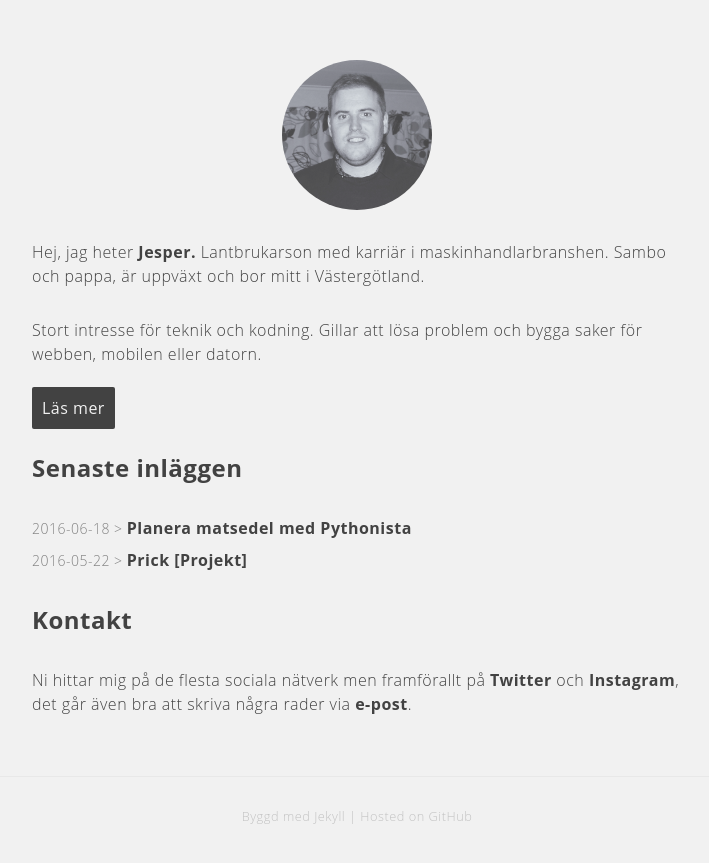
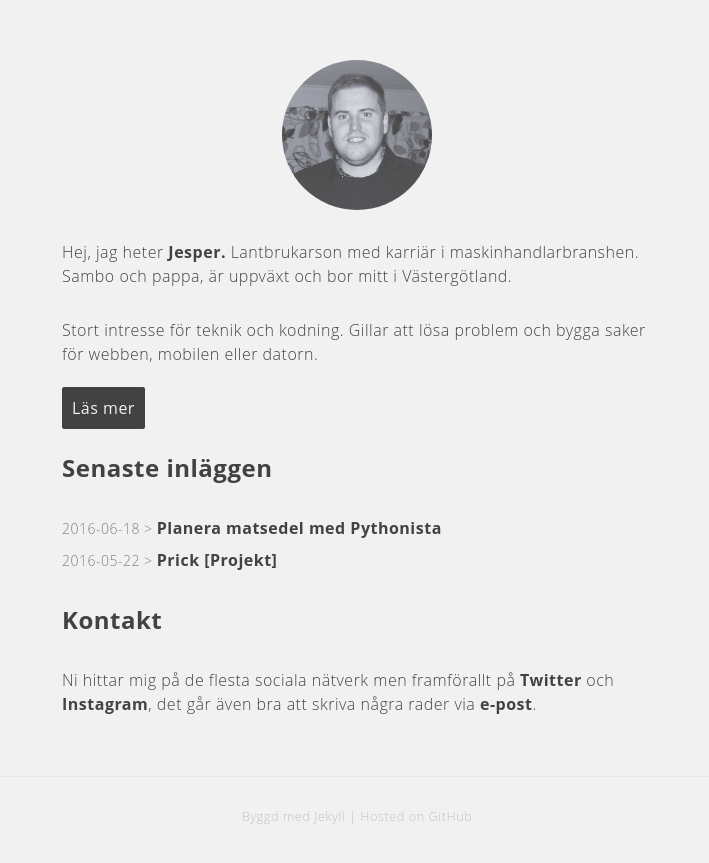
Before and after one commit to jesperpsvensson/jesperpsvensson.github.io, a Jekyll site: the page built from index.html, in a window 1280 px wide. Shown: the top 863 px of the page, without its empty margins (283-992 px from the left). Built offline with Jekyll 4.4.1, drawn with Linux system fonts in a browser that asks for light colours; some web fonts are replaced.

Commit message:
ändrad bredd trapper

```diff
--- a/_sass/_base.scss
+++ b/_sass/_base.scss
@@ -157,8 +157,8 @@
  * Wrapper
  */
 .wrapper {
-    max-width: -webkit-calc(#{$content-width} - (#{$spacing-unit} * 5));
-    max-width:         calc(#{$content-width} - (#{$spacing-unit} * 5));
+    max-width: -webkit-calc(#{$content-width} - (#{$spacing-unit} * 7));
+    max-width:         calc(#{$content-width} - (#{$spacing-unit} * 7));
     margin-right: auto;
     margin-left: auto;
     padding-right: $spacing-unit;
```
